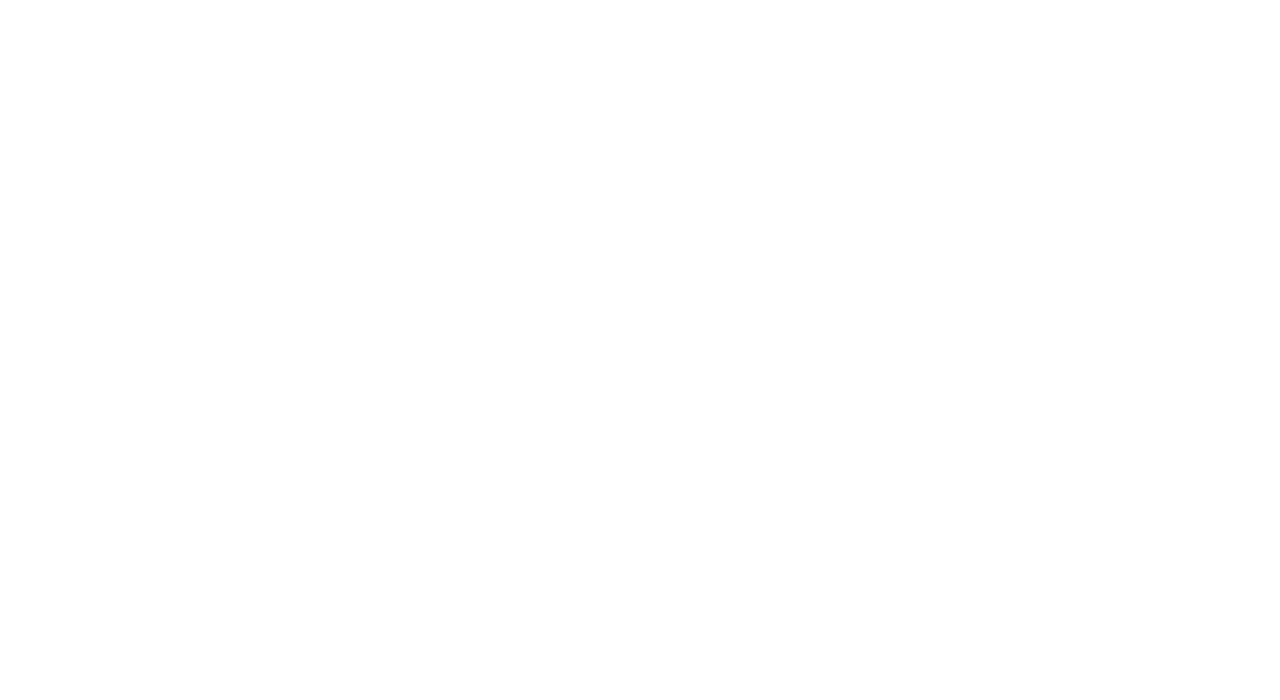
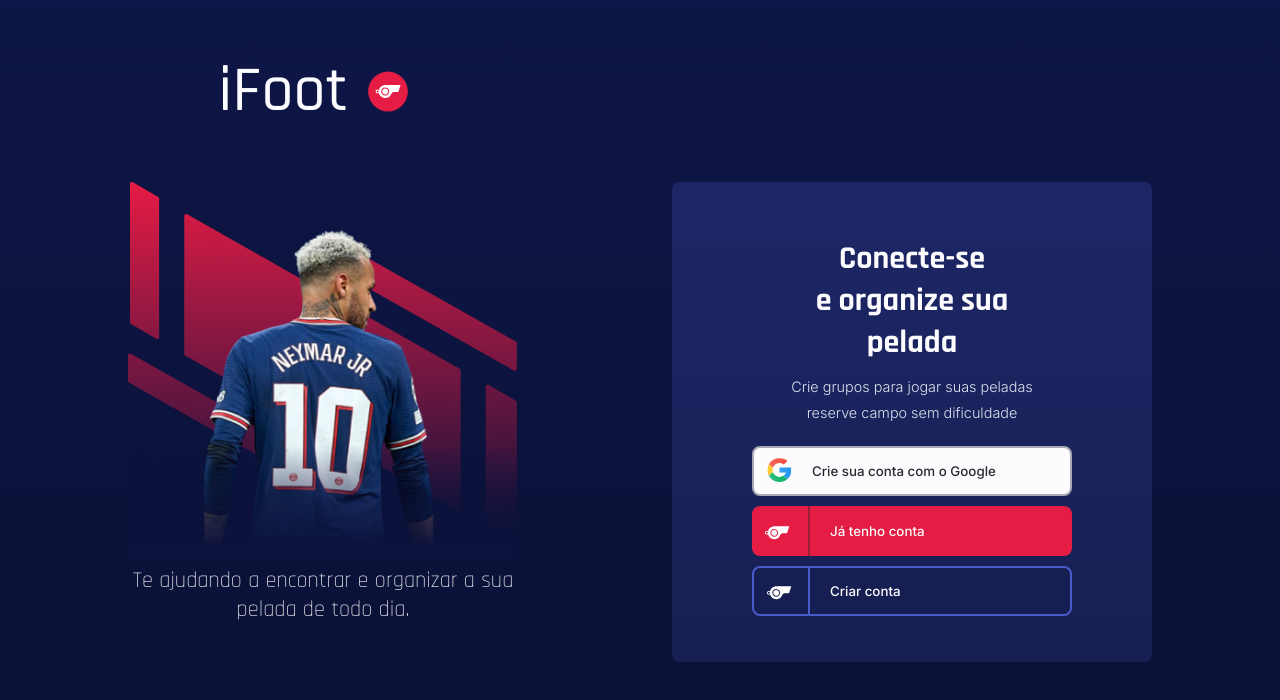
Before and after one commit to mario-hs/iFoot-front-end, a plain HTML site: page src/home/index.html in a window 1280 px wide. Drawn offline with Linux system fonts and the light colour scheme.

Commit message:
completed html and css of home page

```diff
--- a/src/home/index.html
+++ b/src/home/index.html
@@ -5,10 +5,36 @@
     <meta charset="UTF-8">
     <meta http-equiv="X-UA-Compatible" content="IE=edge">
     <meta name="viewport" content="width=device-width, initial-scale=1.0">
+    <link rel="stylesheet" href="../styles/styles.css">
+    <link rel="stylesheet" href="./styles.css">
     <title>iFoot - Todo dia é dia de pelada</title>
 </head>
 
 <body>
+    <header>
+        <h1>iFoot</h1>
+        <img src="../assets/icon/apito.svg" alt="Logo iFoot">
+    </header>
+    <main>
+        <section class="left">
+            <img src="../assets/illustration.png" alt="Imagem de fundo">
+            <p>Te ajudando a encontrar e organizar a sua pelada de todo dia.</p>
+        </section>
+        <section class="right">
+            <h2>Conecte-se <br>
+                e organize sua<br>
+                pelada
+            </h2>
+
+            <p>Crie grupos para jogar suas peladas <br> reserve campo sem dificuldade</p>
+            <a class="google"><img src="../assets/icon/google.svg" alt="icone do Google"> <input type="button"
+                    value="Crie sua conta com o Google"></a>
+            <a class="sign-in"><img src="../assets/icon/apito-red.svg" alt="icone de um apito"><input type="button"
+                    value="Já tenho conta"></button>
+                <a class="sign-up"><img src="../assets/icon/apito-blue.svg" alt="icone de um apito"><input type="button"
+                        value="Criar conta"></a>
+        </section>
+    </main>
 
 </body>
 
--- a/src/home/styles.css
+++ b/src/home/styles.css
@@ -0,0 +1,133 @@
+html {
+    height: 100vh;
+}
+
+body {
+    background: linear-gradient(180deg, #0E1647 0%, #0A1033 100%);
+    width: 80vw;
+    margin: 50px auto;
+}
+
+header {
+    width: 390px;
+    justify-content: center;
+    margin-bottom: 50px;
+    font-size: 2rem;
+    display: flex;
+    align-items: center;
+}
+
+h1 {
+    font-weight: 500;
+}
+
+p {
+    color: var(--light-white);
+    font-weight: 300;
+}
+
+header img {
+    margin: auto 15px;
+    width: 50px;
+    height: 50px;
+}
+
+main {
+    display: flex;
+    justify-content: space-between;
+}
+
+.right {
+    width: 480px;
+    height: 480px;
+    background: linear-gradient(180deg, #1D2766 0%, #171F52 100%);
+    border-radius: 8px;
+    display: flex;
+    flex-direction: column;
+    padding: 50px 80px 30px;
+    justify-content: center;
+}
+
+.right h2 {
+    margin-bottom: 10px;
+    text-align: center;
+    font-size: 32px;
+    line-height: 42px;
+}
+
+.right p {
+    margin-bottom: 20px;
+    text-align: center;
+    color: var(--middle-white);
+    font-size: 0.9rem;
+    line-height: 1.6rem;
+}
+
+.right a {
+    margin-bottom: 10px;
+    width: 100%;
+    height: 50px;
+    border-radius: 8px;
+    border: none;
+    display: flex;
+    align-items: center;
+
+}
+
+.right a input {
+    background: none;
+    border: none;
+    color: var(--light-white);
+    height: 100%;
+    padding-left: 20px;
+}
+
+a {
+    text-align: left;
+}
+
+.right .google input {
+    color: #29292E;
+    /* border-left: solid 2px #A8A8B3; */
+}
+
+.right .google {
+    background-color: var(--light-white);
+    border: solid 2px #A8A8B3;
+}
+
+.right .google img {
+    margin-left: 13px;
+    /* margin-right: 15px; */
+}
+
+.right .sign-in {
+    background-color: var(--red);
+}
+
+.right .sign-in img {
+    padding: 2px 2px 2px 0px;
+}
+
+.right .sign-up {
+    border: solid 2px var(--light-blue);
+    background-color: #171F52;
+}
+
+.right .sign-in input {
+    border-left: solid 2px var(--dark-red);
+}
+
+.right .sign-up input {
+    border-left: solid 2px var(--light-blue);
+}
+
+.left {
+    width: 390px;
+}
+
+.left p {
+    font-family: 'Rajdhani';
+    font-size: 1.4rem;
+    text-align: center;
+}
--- a/src/styles/styles.css
+++ b/src/styles/styles.css
@@ -1,5 +1,48 @@
+@import url('https://fonts.googleapis.com/css2?family=Inter:wght@300;500&family=Rajdhani:wght@300;500;700&display=swap');
+
+:root {
+    --light-blue: #495BCC;
+    --blue: #1D2766;
+    --middle-blue: #0E1647;
+    --dark-blue: #0A1033;
+    --light-white: #FCFCFE;
+    --middle-white: #DDE3F0;
+    --red: #E51C44;
+    --dark-red: #991F36;
+
+}
+
 * {
     padding: 0;
     margin: 0;
     box-sizing: border-box;
 }
+
+h1,
+h2,
+h3,
+h4,
+h5,
+h6 {
+    font-family: 'Rajdhani', sans-serif;
+    color: var(--light-white);
+}
+
+p,
+span,
+input,
+button {
+    font-family: 'Inter', sans-serif;
+}
+
+a,
+ul,
+li {
+    text-decoration: none;
+}
+
+a,
+input,
+button {
+    cursor: pointer;
+}
```
Also changed, not shown: src/assets/icon/apito-blue.svg (added), src/assets/icon/apito-red.svg (added), src/assets/icon/apito-white.svg (added), src/assets/icon/apito.svg (added), src/assets/icon/google.svg (added), src/assets/illustration.png (added), 4 other files.
